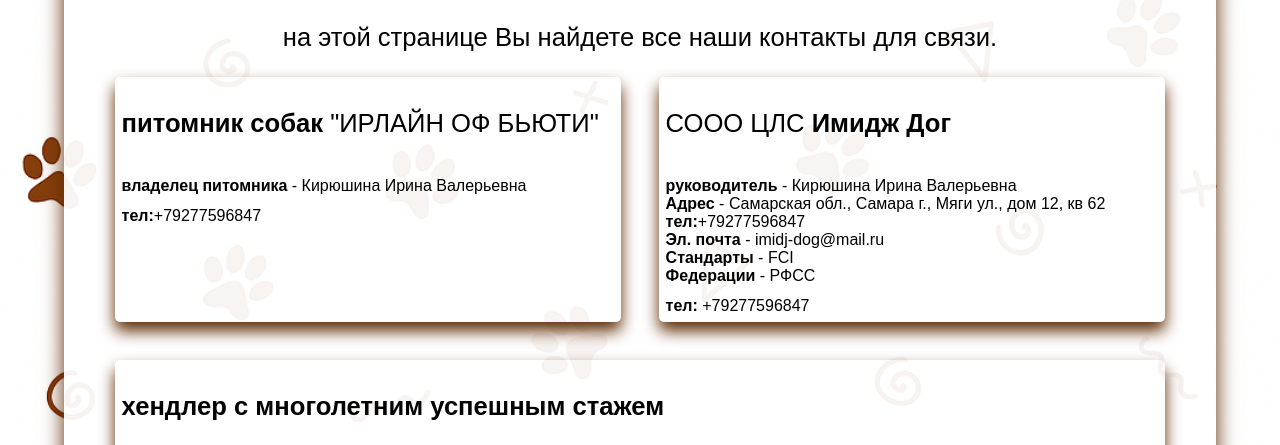
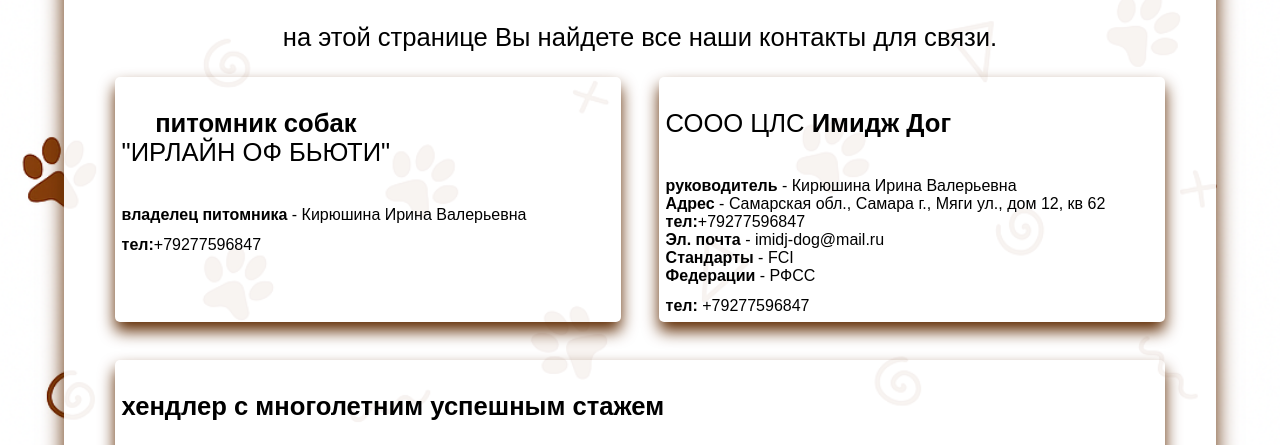
Before and after one commit to Irline/beauty, a plain HTML site: page src/template/contact.html in a window 1280 px wide. Shown: the part 355-800 px from the top of the page. Drawn offline with Linux system fonts and the light colour scheme; files that its build step writes are made by us from their sources; files whose address does not match are found by name.

Commit message:
Update contact.html

```diff
--- a/src/template/contact.html
+++ b/src/template/contact.html
@@ -71,7 +71,7 @@
         <h3>на этой странице Вы найдете все наши контакты для связи.</h3>
         <div class="Main_contact_contein">
           <div class="Main_contact_pitomnic">
-            <h3><strong>питомник собак</strong> "ИРЛАЙН ОФ БЬЮТИ"</h3>
+            <h3><strong>питомник собак</strong><br> "ИРЛАЙН ОФ БЬЮТИ"</h3>
             <p><b>владелец питомника</b> - Кирюшина Ирина Валерьевна</p>
             <p>
               <a href="tel:+79277596847"> <b>тел:</b>+79277596847</a>
```
